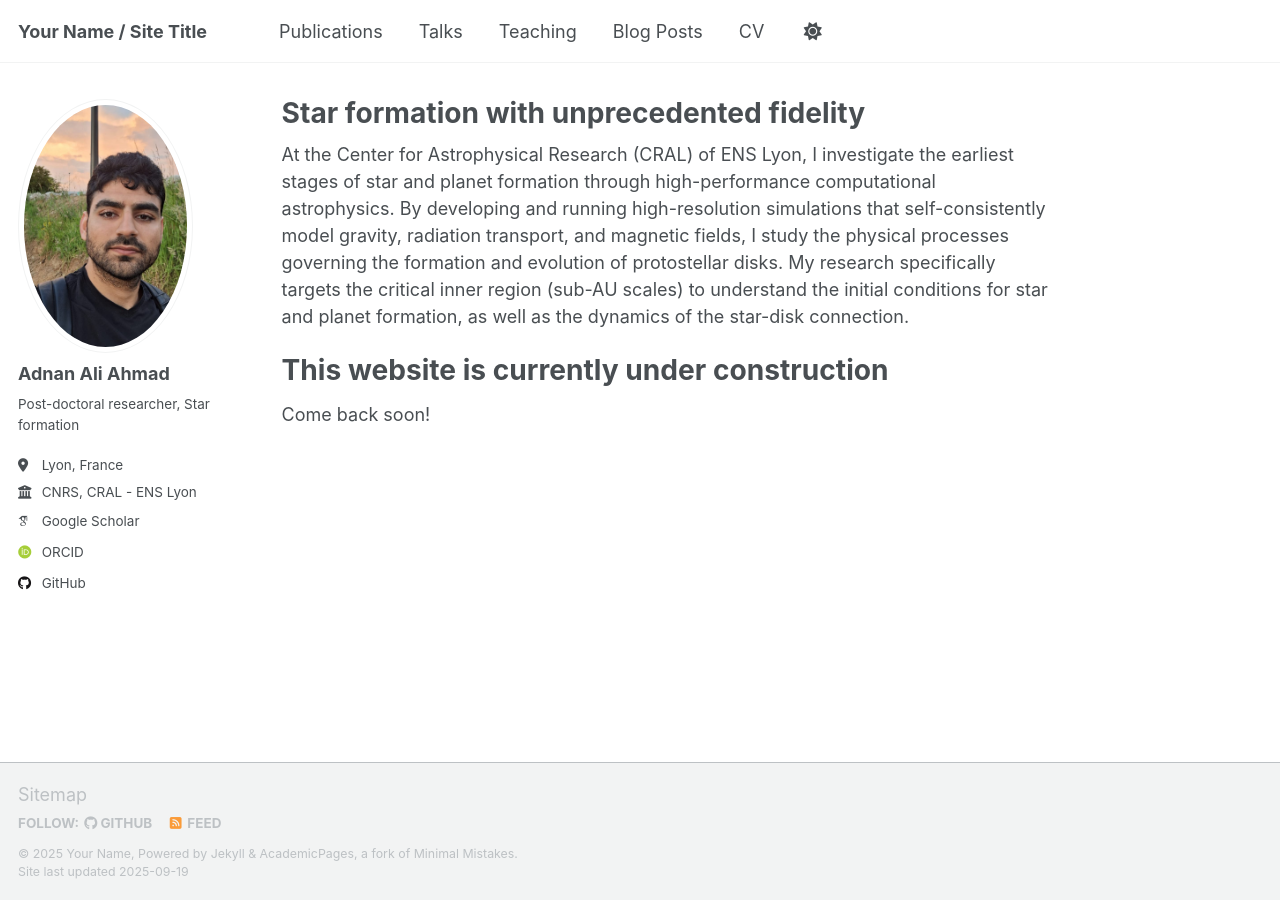
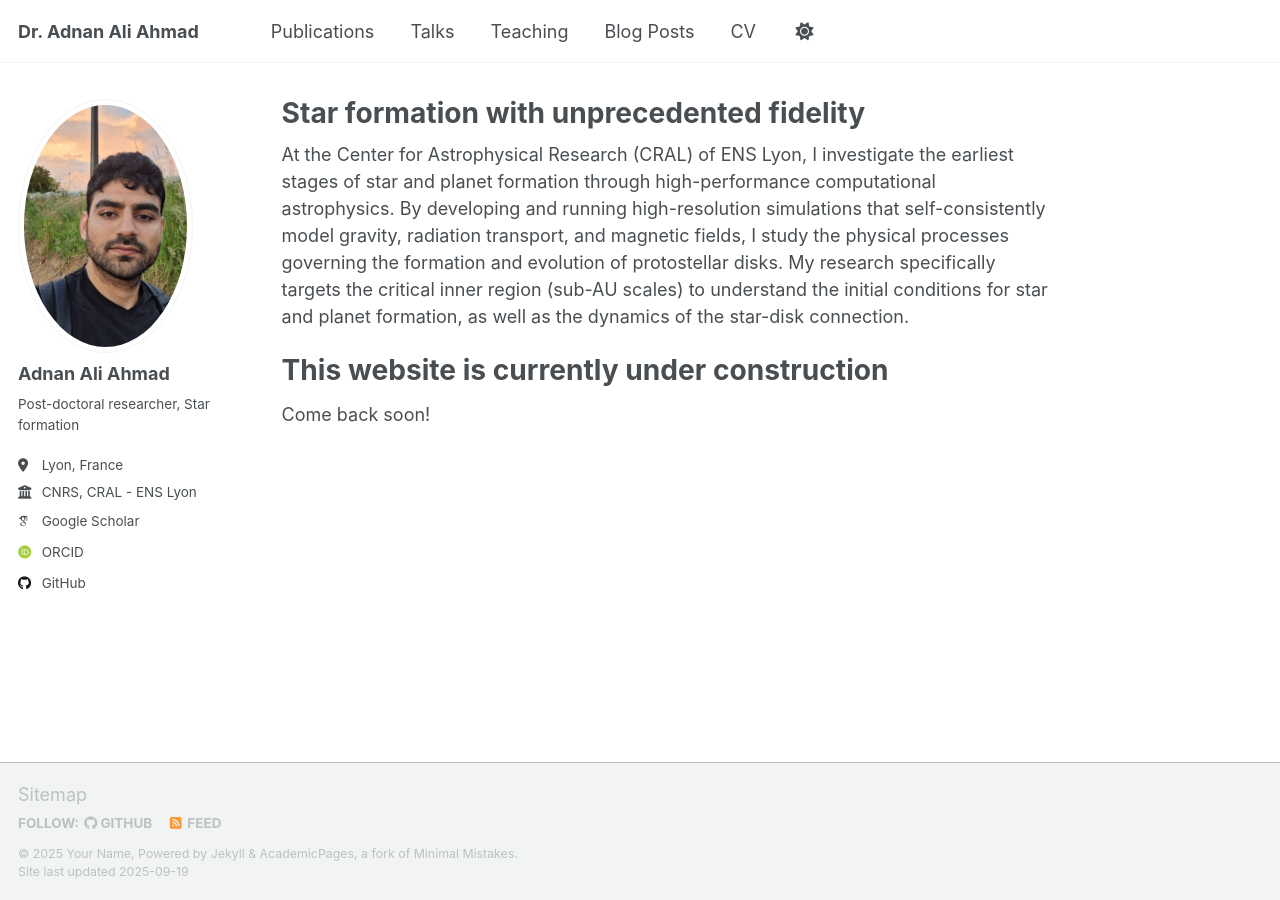
Before and after one commit to Adnan-Ali-Ahmad/Adnan-Ali-Ahmad.github.io, a Jekyll site: the page built from _pages/about.md, in a window 1280 px wide. Built offline with Jekyll 4.4.1, drawn with Linux system fonts in a browser that asks for light colours; some web fonts are replaced; a script that is not in the unit is left out.

Commit message:
Update _config.yml

```diff
--- a/_config.yml
+++ b/_config.yml
@@ -9,21 +9,21 @@
 # Basic Site Settings
 locale                   : "en-US"
 site_theme               : "default" # Currently available options are "default", "air"
-title                    : "Your Name / Site Title"
+title                    : "Dr. Adnan Ali Ahmad"
 title_separator          : "-"
 name                     : &name "Your Name"
 description              : &description "Your Name's academic portfolio"   # Update this with a general description of your site, this is the default if not overridden by a page
-url                      : https://academicpages.github.io # The base hostname & protocol for your site e.g. "https://[your GitHub username].github.io",
+url                      : https://adnan-ali-ahmad.github.io/ # The base hostname & protocol for your site e.g. "https://[your GitHub username].github.io",
                                                            # or if you already have some other page hosted on Github then use "https://[your GitHub username].github.io/[Your Repo Name]"
 baseurl                  : "" # the subpath of your site, e.g. "/blog"
-repository               : "academicpages/academicpages.github.io"
+repository               : "https://github.com/Adnan-Ali-Ahmad/Adnan-Ali-Ahmad.github.io"
 
 # Site Author - The following control what appear as part of the author content on the side bar.
 #               If a field is blank the icon and link will not appear, otherwise it will be shown.
 #               Additional customization can be done by editing /_includes/author-profile.html
 author:
   # Biographic information
-  avatar           : "profile.png"
+  avatar           : "profile_avatar.png"
   name             : "Adnan Ali Ahmad"
   pronouns         : # example: "she/her"
   bio              : "Post-doctoral researcher, Star formation"
```
